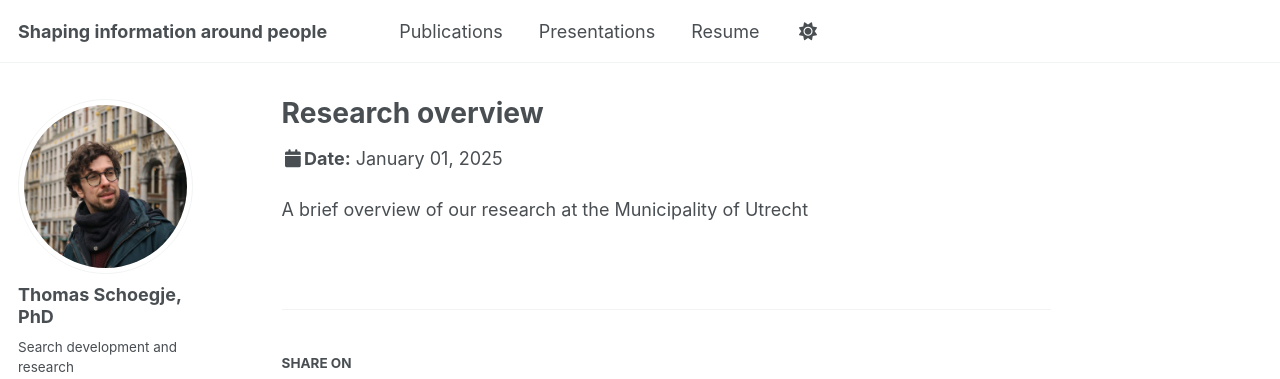
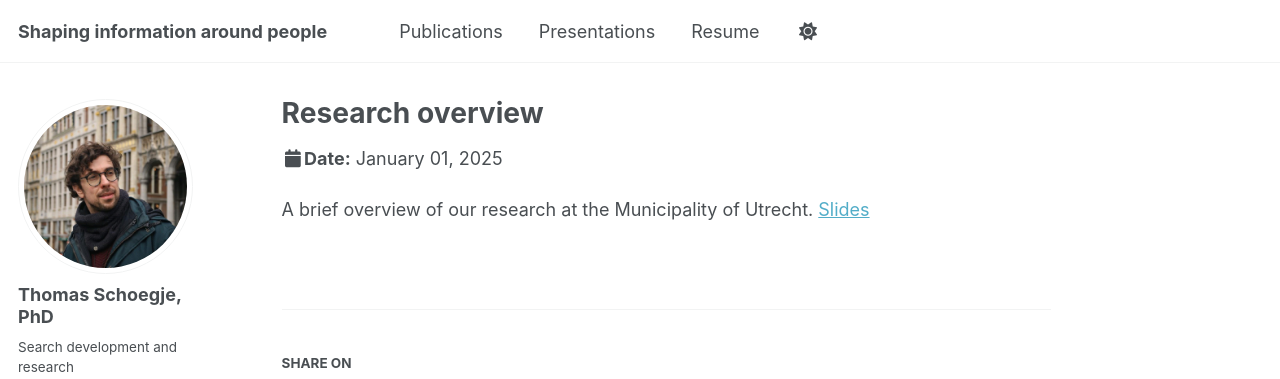
Before and after one commit to tmschoegje/tmschoegje.github.io, a Jekyll site: the page built from _talks/2025-ictopen.md, in a window 1280 px wide. Shown: the top 379 px of the page. Built offline with Jekyll 4.4.1, drawn with Linux system fonts in a browser that asks for light colours; some web fonts are replaced; a script that is not in the unit is left out.

Commit message:
Update 2025-ictopen.md

```diff
--- a/_talks/2025-ictopen.md
+++ b/_talks/2025-ictopen.md
@@ -8,4 +8,4 @@ date: 2025-01-01
 location: "Utrecht, NL"
 ---
 
-A brief overview of our research at the Municipality of Utrecht
+A brief overview of our research at the Municipality of Utrecht.  [Slides](/files/ictopen-slides.pptx)
```
